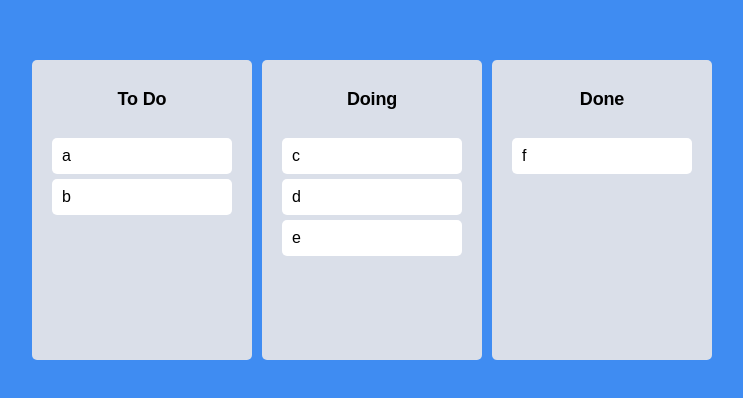
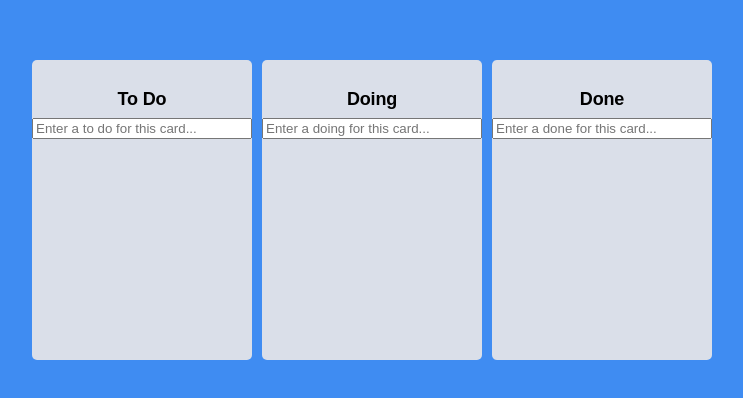
Before and after one commit to eunjeong90/trello, a React (Create React App) app: page / in a window 1280 px wide. Shown: the part 190-588 px from the top of the page, without its empty margins (268-1011 px from the left). Built offline with nearby package versions, Linux system fonts and the light colour scheme.

Commit message:
[Refactor] 아이템 구조 변경으로 기존 코드 변경

```diff
--- a/src/App.tsx
+++ b/src/App.tsx
@@ -37,14 +37,16 @@ function App() {
     const {
       source: { droppableId: startBoardId, index: startIndex },
       destination: endBoard,
-      draggableId,
     } = info;
     if (!endBoard) return;
     if (endBoard?.droppableId === startBoardId) {
       setToDos((allBoards) => {
         const boardCopy = [...allBoards[startBoardId]];
+        // console.log(`boardCopy ${JSON.stringify(boardCopy)}`);
+        const taskObj = boardCopy[startIndex];
+        console.log(`taskObj ${JSON.stringify(taskObj)}`);
         const [removed] = boardCopy.splice(startIndex, 1);
-        boardCopy.splice(endBoard?.index, 0, draggableId);
+        boardCopy.splice(endBoard?.index, 0, taskObj);
         return {
           ...allBoards,
           [startBoardId]: boardCopy,
@@ -53,9 +55,10 @@ function App() {
     } else if (endBoard?.droppableId !== startBoardId) {
       setToDos((allBoards) => {
         const startBoardCopy = [...allBoards[startBoardId]];
+        const taskObj = startBoardCopy[startIndex];
         const endBoardCopy = [...allBoards[endBoard.droppableId]];
         startBoardCopy.splice(startIndex, 1);
-        endBoardCopy.splice(endBoard.index, 0, draggableId);
+        endBoardCopy.splice(endBoard.index, 0, taskObj);
         return {
           ...allBoards,
           [startBoardId]: startBoardCopy,
--- a/src/Components/Board.tsx
+++ b/src/Components/Board.tsx
@@ -1,9 +1,12 @@
+import { ITodo, toDoState } from "atoms";
 import { Droppable } from "react-beautiful-dnd";
+import { useForm } from "react-hook-form";
+import { useSetRecoilState } from "recoil";
 import styled from "styled-components";
 import DraggableCard from "./DraggableCard";
 
 interface IToDos {
-  toDos: string[];
+  toDos: ITodo[];
   boardId: string;
 }
 const Wrapper = styled.div`
@@ -37,11 +40,44 @@ const CardArea = styled.div<ICardAreaProps>`
   padding: 20px;
 `;
 
+const Form = styled.form`
+  width: 100%;
+  input {
+    width: 100%;
+  }
+`;
+
+interface IForm {
+  task: string;
+}
 const Board = ({ toDos, boardId }: IToDos) => {
+  const setToDos = useSetRecoilState(toDoState);
+  const { register, setValue, handleSubmit } = useForm<IForm>();
+  const onSubmit = ({ task }: IForm) => {
+    // console.log(task);
+    const newToDo = {
+      id: Date.now(),
+      text: task,
+    };
+    setToDos((allBoard) => {
+      return {
+        ...allBoard,
+        [boardId]: [newToDo, ...allBoard[boardId]],
+      };
+    });
+    setValue("task", "");
+  };
   return (
     <>
       <Wrapper>
         <Title>{boardId}</Title>
+        <Form onSubmit={handleSubmit(onSubmit)}>
+          <input
+            {...register("task", { required: true })}
+            type="text"
+            placeholder={`Enter a ${boardId.toLowerCase()} for this card...`}
+          />
+        </Form>
         <Droppable droppableId={boardId}>
           {(magic, snapshot) => (
             <CardArea
@@ -51,7 +87,12 @@ const Board = ({ toDos, boardId }: IToDos) => {
               {...magic.droppableProps}
             >
               {toDos.map((toDo, index) => (
-                <DraggableCard toDo={toDo} index={index} key={toDo} />
+                <DraggableCard
+                  toDoId={toDo.id}
+                  toDoText={toDo.text}
+                  index={index}
+                  key={toDo.id}
+                />
               ))}
               {magic.placeholder}
             </CardArea>
--- a/src/Components/DraggableCard.tsx
+++ b/src/Components/DraggableCard.tsx
@@ -3,13 +3,14 @@ import styled from "styled-components";
 import { Draggable } from "react-beautiful-dnd";
 
 interface IToDoProps {
-  toDo: string;
+  toDoId: number;
+  toDoText: string;
   index: number;
 }
 
-const DraggableCard = ({ toDo, index }: IToDoProps) => {
+const DraggableCard = ({ toDoId, toDoText, index }: IToDoProps) => {
   return (
-    <Draggable draggableId={toDo} index={index} key={toDo}>
+    <Draggable draggableId={toDoId + ""} index={index}>
       {(magic, snapshot) => (
         <Card
           isDragging={snapshot.isDragging}
@@ -17,7 +18,7 @@ const DraggableCard = ({ toDo, index }: IToDoProps) => {
           {...magic.dragHandleProps}
           {...magic.draggableProps}
         >
-          {toDo}
+          {toDoText}
         </Card>
       )}
     </Draggable>
--- a/src/atoms.ts
+++ b/src/atoms.ts
@@ -1,27 +1,17 @@
 import { atom, selector } from "recoil";
 
+export interface ITodo {
+  id: number;
+  text: string;
+}
 interface ITodoState {
-  [key: string]: string[];
+  [key: string]: ITodo[];
 }
 export const toDoState = atom<ITodoState>({
   key: "toDo",
   default: {
-    "To Do": ["a", "b"],
-    Doing: ["c", "d", "e"],
-    Done: ["f"],
+    "To Do": [],
+    Doing: [],
+    Done: [],
   },
 });
-
-// export const toDoSelector = selector<[]>({
-//   key: "toDoSelect",
-//   get: ({ get }) => {
-//     const toDo = get(toDoState);
-//     return console.log(toDo);
-//   },
-//   set: ({ set }, list, startIndex, endIndex) => {
-//     const toDo = list;
-//     const [removed] = toDo.splice(startIndex, 1);
-//     toDo.splice(endIndex, 0, toDo);
-//     set(toDo);
-//   },
-// });
```
